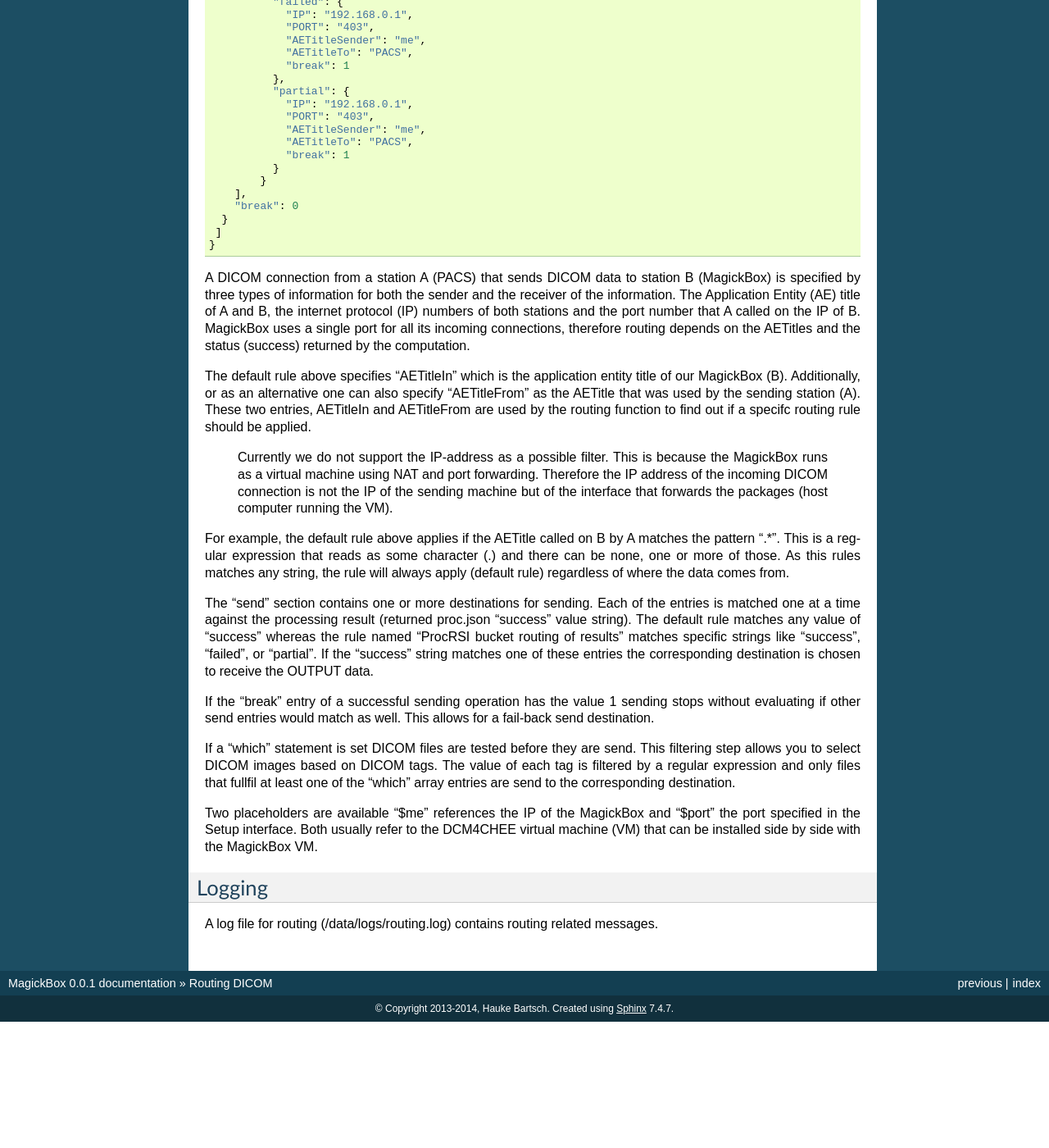
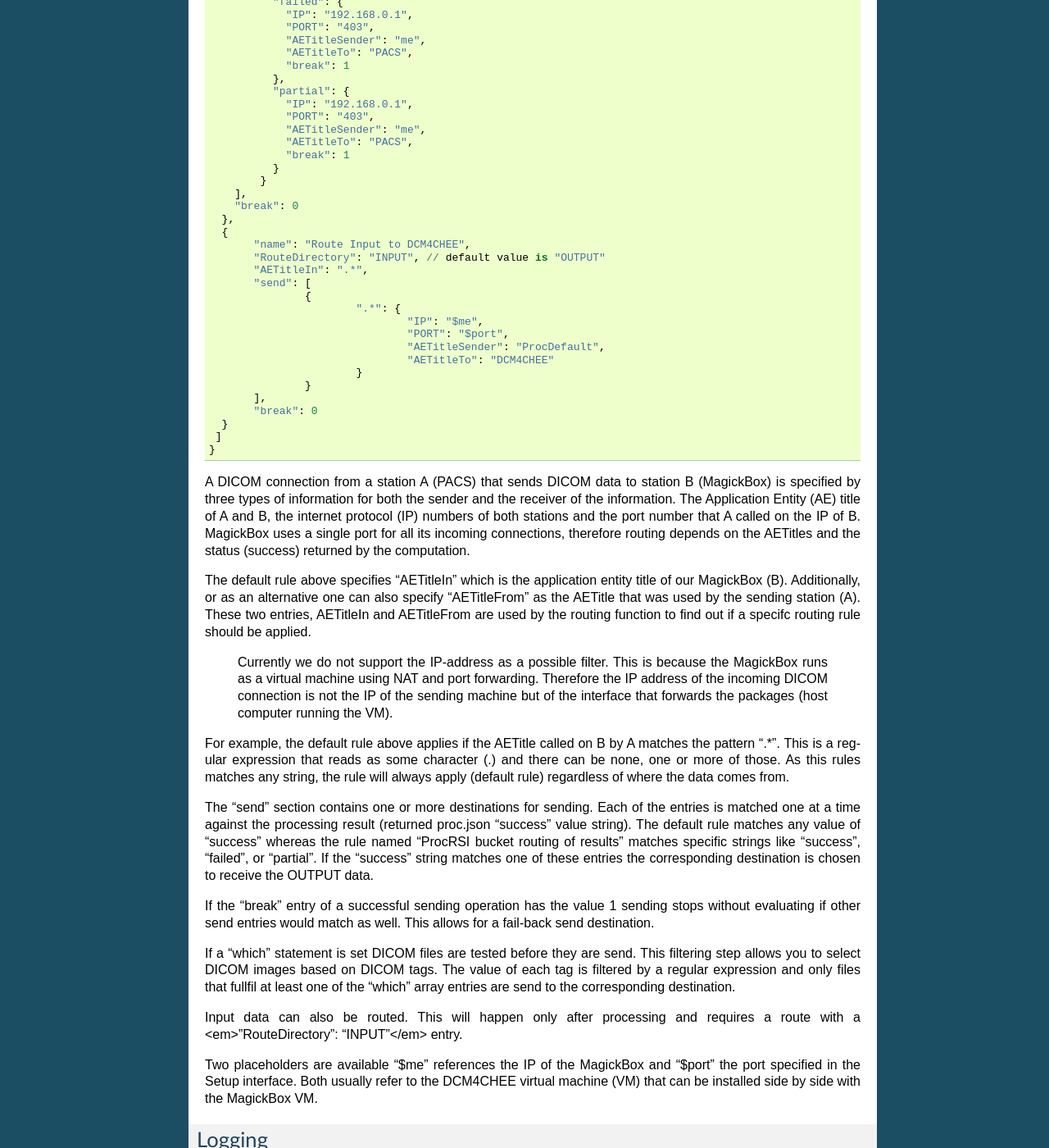
Before and after one commit to HaukeBartsch/MagickBox, a Sphinx documentation site: the page built from code/documentation/docs/source/Routing.rst, in a window 1280 px wide and 1400 px high, scrolled down 1095 px. Shown: the whole window at 82% size. Built offline with Sphinx 7.4.7, drawn with Linux system fonts in a browser that asks for light colours; before the commit the page ends 2341 px from its top, so only the background shows below that; some of the changed text lies outside the part shown.

Commit message:
allow routing of input data if ROUTEDIRECTORY entry is found in setup

```diff
--- a/code/documentation/docs/source/Routing.rst
+++ b/code/documentation/docs/source/Routing.rst
@@ -25,7 +25,7 @@
 
  { "routing": [
    {
- 	"name": "Default Rule",
+ 	"name": "Default Rule for OUTPUT to DCM4CHEE",
  	"AETitleIn": ".*",
    	"send": [
    		{
@@ -50,7 +50,7 @@
              "AETitleSender": "me",
              "AETitleTo": "PACS",
              "break": 1,
-	           "which": [
+	     "which": [
                 { "0008,103e": ".*" }
              ]
        	   },
@@ -71,6 +71,22 @@
          }
      ],
      "break": 0
+   },
+   {
+ 	"name": "Route Input to DCM4CHEE",
+        "RouteDirectory": "INPUT", // default value is "OUTPUT"
+ 	"AETitleIn": ".*",
+   	"send": [
+   		{
+   			".*": {
+   				"IP": "$me",
+   				"PORT": "$port",
+   				"AETitleSender": "ProcDefault",
+   				"AETitleTo": "DCM4CHEE"
+   			}
+   		}
+   	],
+   	"break": 0
    }
   ]
  }
@@ -89,6 +105,8 @@
 
 If a "which" statement is set DICOM files are tested before they are send. This filtering step allows you to select DICOM images based on DICOM tags. The value of each tag is filtered by a regular expression and only files that fullfil at least one of the "which" array entries are send to the corresponding destination.
 
+Input data can also be routed. This will happen only after processing and requires a route with a <em>"RouteDirectory": "INPUT"</em> entry.
+
 Two placeholders are available "$me" references the IP of the MagickBox and "$port" the port specified in the Setup interface. Both usually refer to the DCM4CHEE virtual machine (VM) that can be installed side by side with the MagickBox VM.
 
 Logging
```
Also changed, not shown: 1 other file.
